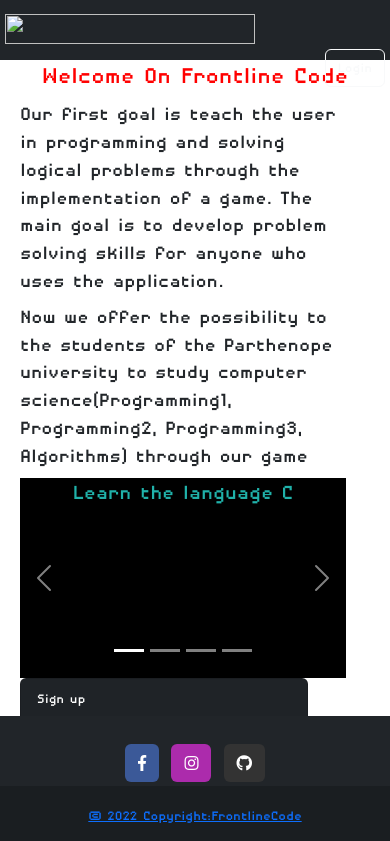
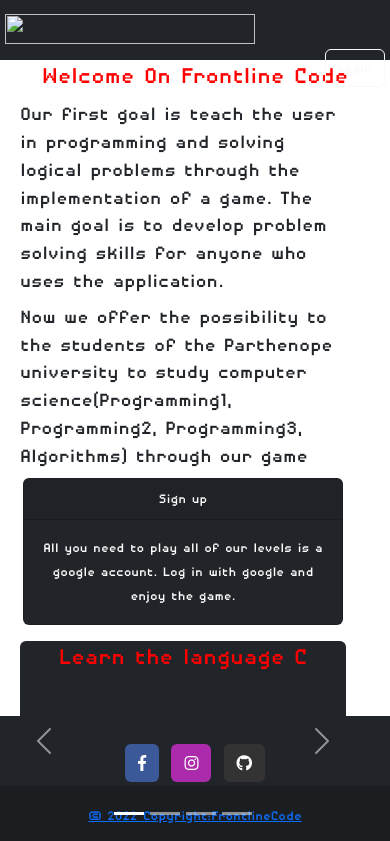
Before and after one commit to MattiaAut/pythonProject, a Flask app: page / in a window 390 px wide. Shown: the top 841 px of the page. Run offline with Flask 2, Linux system fonts and the light colour scheme; some libraries are stand-ins or nearby versions.

Commit message:
index updated but need modify

```diff
--- a/flask-app/templates/game.html
+++ b/flask-app/templates/game.html
@@ -92,7 +92,7 @@
               <div class="col-md-6">
                     {% for row in choose: %}
                         <div class="mh-100" style="width:100%; height:100px; border-style: double; margin-top:10px; margin-bottom:10px; margin-left:10px; margin-right:10px;">
-                            <button type="submit" style=" font-family: 'DisposableDroidBB', sans-serif; width:100%; height:100%;" class="btn btn-outline-dark" name="choose"  id="level" value={{choose[loop.index-1][0]}}>{{choose[loop.index-1][0]}}</button>
+                            <button type="radio" style=" font-family: 'DisposableDroidBB', sans-serif; width:100%; height:100%;" class="btn btn-outline-dark" name="choose"  id="level" value={{choose[loop.index-1][0]}}>{{choose[loop.index-1][0]}}</button>
                         </div>
                     {% endfor %}
               </div>
--- a/flask-app/templates/index.html
+++ b/flask-app/templates/index.html
@@ -26,14 +26,27 @@
     <div id="main-container">
         <h1 align="center"> Welcome On Frontline Code</h1>
         <div class="row" style="width:100%;">
-            <div class="col-sm-7">
+            <div class="col-sm-8">
                 <h3>Our first goal is teach the user in programming and solving logical problems through the implementation of a game. The main goal is to develop problem solving skills for anyone who
                     uses the application.</h3>
                 <h3>Now we offer the possibility to the students of the Parthenope university to study computer science(Programming1, Programming2, Programming3, Algorithms) through our game</h3>
             </div>
 
-            <div class="col-sm-5">
-                <div id="carouselExampleCaptions" class="carousel slide" data-bs-ride="false" style="background-color: black">
+            <div class="col-sm-4">
+                <center>
+                <div class="card text-bg-dark mb-3" style="max-width: 20rem;">
+                  <div class="card-header" style="font-family:'DisposableDroidBB', sans-serif;">Sign up</div>
+                  <div class="card-body">
+                    <p class="card-text">All you need to play all of our levels is a google account. Log in with google and enjoy the game.</p>
+                  </div>
+                </div>
+                </center>
+            </div>
+        </div>
+
+        <div class="row" style="width:100%">
+            <div class="col-sm-9">
+                <div id="carouselExampleCaptions" class="carousel slide text-bg-dark rounded" data-bs-ride="false">
                       <div class="carousel-indicators">
                         <button type="button" data-bs-target="#carouselExampleCaptions" data-bs-slide-to="0" class="active" aria-current="true" aria-label="Slide 1"></button>
                         <button type="button" data-bs-target="#carouselExampleCaptions" data-bs-slide-to="1" aria-label="Slide 2"></button>
@@ -42,25 +55,25 @@
                       </div>
                       <div class="carousel-inner">
                         <div class="carousel-item active" style="height:200px">
-                        <center><h2>Learn the language C</h2></center>
+                            <center><h1>Learn the language C</h1></center>
                           <div class="carousel-caption d-none d-md-block">
                             <h6>Study Programming 1 by playing</h6>
                           </div>
                         </div>
                         <div class="carousel-item" style="height:200px">
-                      <center><h2>Learn the language C and C++</h2></center>
+                          <center><h1>Learn the language C and C++</h1></center>
                           <div class="carousel-caption d-none d-md-block">
                             <h6>Study Programming 2 by playing</h6>
                           </div>
                         </div>
                         <div class="carousel-item" style="height:200px">
-                      <center><h2>Learn the language Java</h2></center>
+                          <center><h1>Learn the language Java</h1></center>
                           <div class="carousel-caption d-none d-md-block">
                             <h6>Study Programming 3 by playing</h6>
                           </div>
                         </div>
                         <div class="carousel-item" style="height:200px">
-                      <center><h2>Learn more about the language C++</h2></center>
+                          <center><h1>Learn more about the language C++</h1></center>
                           <div class="carousel-caption d-none d-md-block">
                             <h6>Study Algorithms by playing</h6>
                           </div>
@@ -75,18 +88,6 @@
                         <span class="visually-hidden">Next</span>
                       </button>
                     </div>
-            </div>
-        </div>
-
-        <div class="row" style="width:100%">
-            <div class="col-sm-9">
-                <div class="card text-bg-dark mb-3" style="max-width: 18rem;">
-                  <div class="card-header" style="font-family:'DisposableDroidBB', sans-serif;">Sign up</div>
-                  <div class="card-body">
-                    <p class="card-text">All you need to play all of our levels is a google account. Log in with google and enjoy the game.</p>
-                  </div>
-                </div>
-
             </div>
             <div class="col-sm-3">
                 <center>
```
Lines whose indentation alone changed are shown as unchanged.
